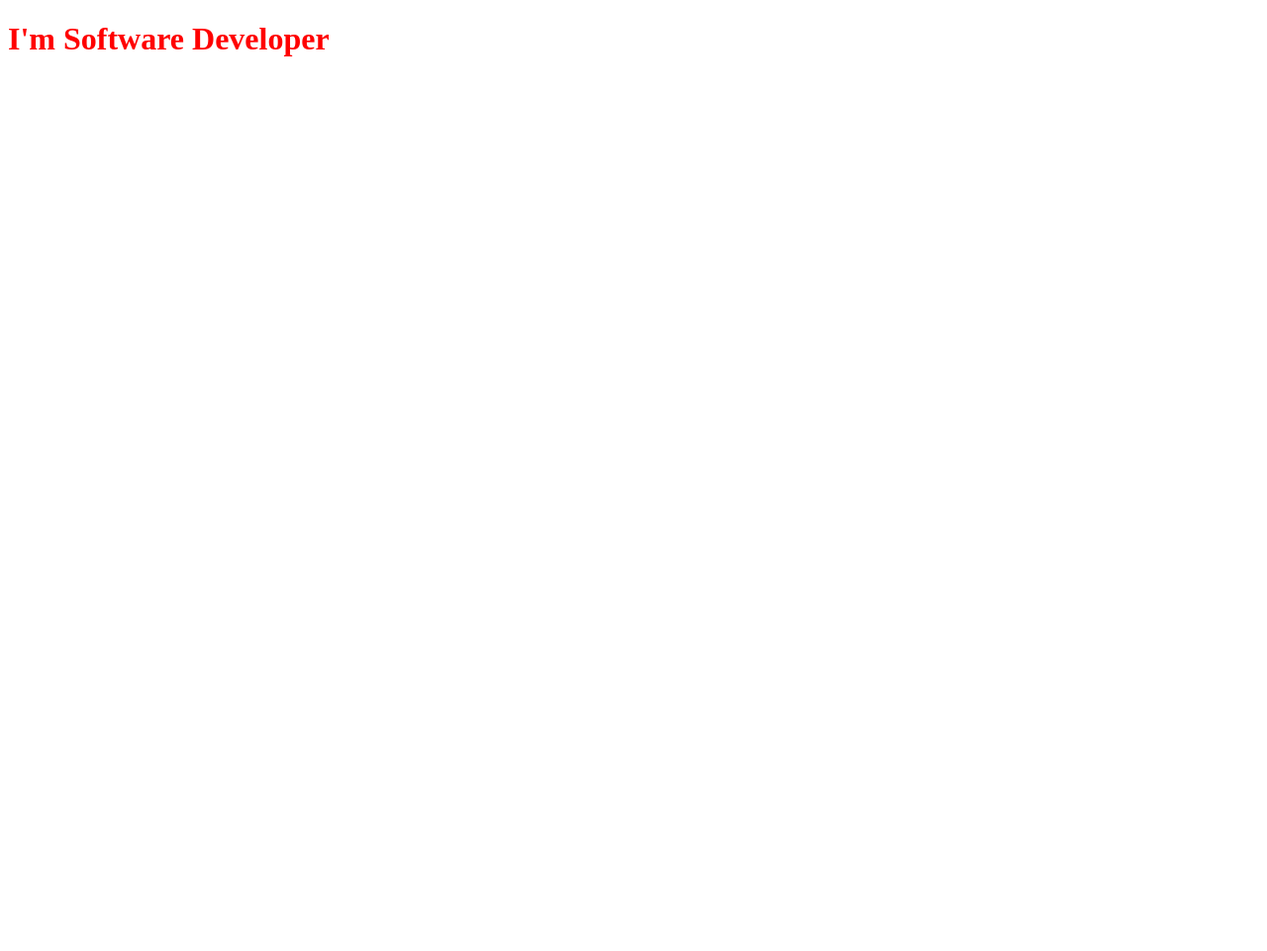
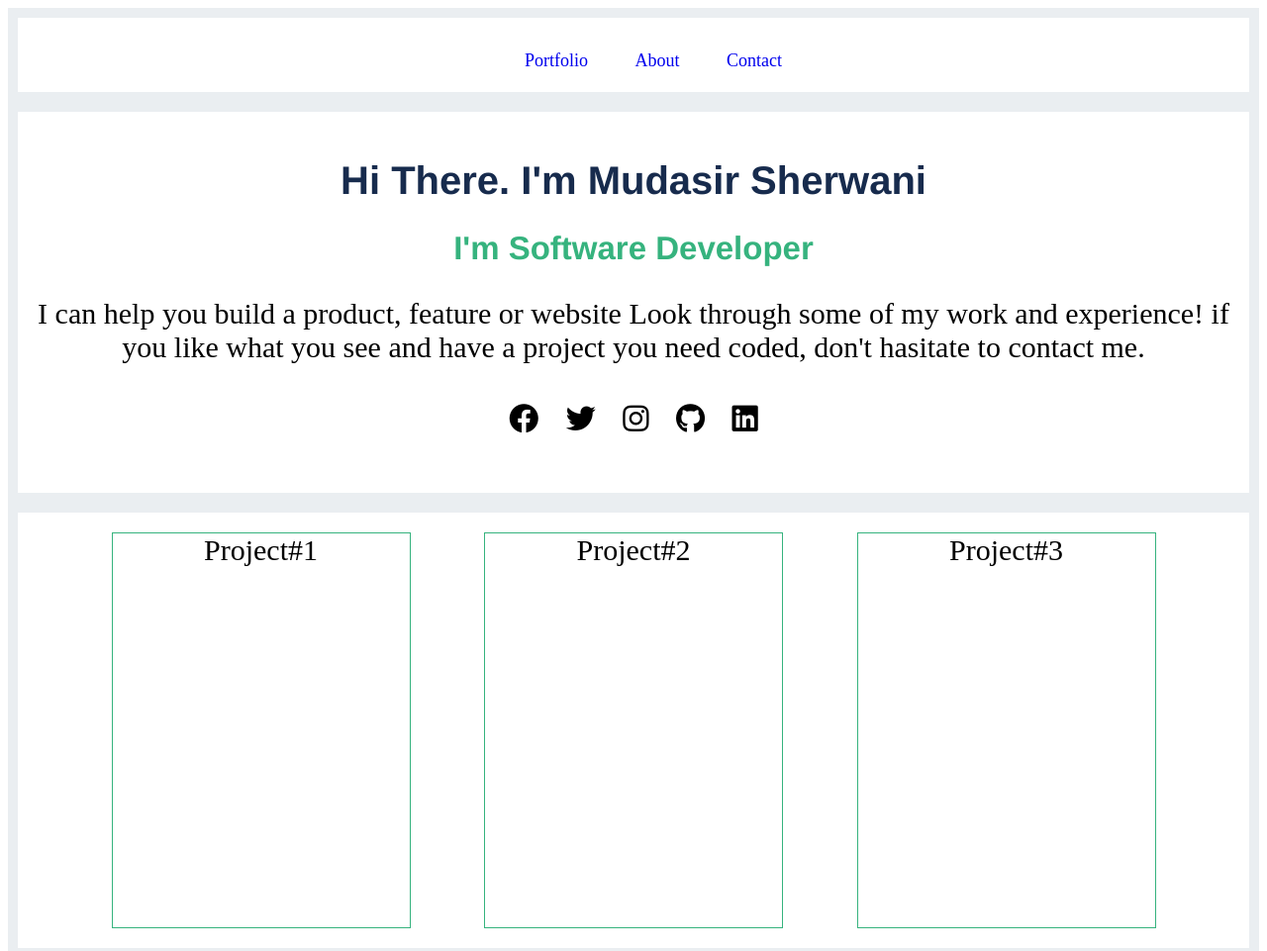
Before and after one commit to MudasirSherwani/Portfolio-27-june-22, a website: page index.html in a window 1280 px wide. Shown: the top 961 px of the page at 99% size. Before the commit the page ends 800 px from the top, so only its background shows below. Drawn offline with Linux system fonts and the light colour scheme.

Commit message:
2 sections done nav-bar, banner, about

```diff
--- a/index.html
+++ b/index.html
@@ -4,9 +4,56 @@
     <meta charset="utf-8" />
     <meta name="viewport" content="width=device-width, initial-scale=1">
     <link rel="stylesheet" href="styles.css">
+    <link rel="stylesheet" href="https://cdnjs.cloudflare.com/ajax/libs/font-awesome/6.1.1/css/all.min.css" integrity="sha512-KfkfwYDsLkIlwQp6LFnl8zNdLGxu9YAA1QvwINks4PhcElQSvqcyVLLD9aMhXd13uQjoXtEKNosOWaZqXgel0g==" crossorigin="anonymous" referrerpolicy="no-referrer" />
     <title>Portfolio</title>
   </head>
   <body>
-    <h1>I'm Software Developer</h1>
+    <div class="flex-container">
+      <div class="header-area">
+        <ul>
+          <li><a href="#">Portfolio</a></li>
+          <li><a href="#">About</a></li>
+          <li><a href="#">Contact</a></li>
+        </ul>
+      </div>
+      <div class="banner-text" >
+        <h1>Hi There. I'm Mudasir Sherwani</h1>
+        <h2>I'm Software Developer</h2>
+        <div>
+          <p class="banner-text-pera">I can help you build a product, feature or website Look through some of my
+            work and experience! if you like what you see and have a project you need coded, don't hasitate to
+            contact me.
+          </p>
+          <p class="social-icons">
+            <i class="fa-brands fa-facebook"></i>
+            <i class="fa-brands fa-twitter"></i>
+            <i class="fa-brands fa-instagram"></i>
+            <i class="fa-brands fa-github"></i>
+            <i class="fa-brands fa-linkedin"></i>
+          </p>
+        </div>
+      </div>
+      <div class="flex-container-card">
+        <div>Project#1</div>
+        <div>Project#2</div>
+        <div>Project#3</div>
+        </div>
+        <div class="flex-container-card">
+          <div>Project#4</div>
+          <div>Project#5</div>
+          <div>Project#6</div>
+        </div>
+      <div>
+        <div class="banner-text" >
+          <h1>About me</h1>
+          <p>I can help you build a product, feature or website Look through some of my
+            work and experience! if you like what you see and have a project you need coded, don't hasitate to
+            contact me.</p>
+          <button style="background-color:#36B37E; border: 0px; height: 50px; width: 150px; border-radius: 8px; font-size: 18px; color: white;">Get My Resume</button>
+        </div>
+      </div>
+      <div>Contact Us</div>
+      <div>Footer</div>
+    </div>
   </body>
 </html>
--- a/styles.css
+++ b/styles.css
@@ -1,7 +1,101 @@
-h1 {
-  color: red;
+.flex-container {
+  display: flex;
+  background-color: rgb(234, 238, 241);
+  flex-direction: column;
 }
 
-p {
-  color: blue;
+.flex-container-card {
+  display: flex;
+  background-color: rgb(174, 181, 187);
+  justify-content: space-evenly;
+  height: 400px;
 }
+
+.flex-container-card > div {
+  width: 300px;
+  border-style: groove;
+  border-width: 1px;
+  border-color: #36B37E;
+  text-align: center;
+}
+
+.flex-container > div {
+  background-color: #ffffff;
+  margin: 10px;
+  padding: 20px;
+  font-size: 30px;
+}
+
+.header-area {
+  height: 35px;
+}
+
+ul {
+  list-style-type: none;
+  text-align: center;
+}
+
+ul li {
+  display: inline;
+  position:relative;
+  top:-28px;
+}
+
+a {
+  padding: 10px;
+  margin: 10px;
+  text-decoration: none;
+  font-size: 18px;
+}
+
+.banner-text {
+  text-align: center;
+  height: auto;
+}
+
+.banner-text > h1 {
+  color: #172B4D;
+  font-size: 40px;
+  font-family: 'Franklin Gothic Medium', 'Arial Narrow', Arial, sans-serif;
+}
+
+.banner-text > h2 {
+  color: #36B37E;
+  font-size: 33px;
+  font-family: 'Franklin Gothic Medium', 'Arial Narrow', Arial, sans-serif;
+}
+
+.banner-text-pera > p {
+  color: #172B4D;
+  font-size: 12px;
+  margin-left: 200px;
+  margin-right: 200px;
+  position: relative;
+}
+
+.social-icons i {
+  padding: 10px;
+}
+
+@media only screen and (max-width: 600px) {
+  .header-area > ul > li > a {
+    font-size: 12px;
+    margin-left: 0px;
+  }
+
+  .banner-text > h1 {
+    font-size: 22px;
+  }
+
+  .banner-text > h2 {
+    font-size: 22px;
+  }
+
+  .banner-text-pera  {
+    font-size: 16px;
+  }
+
+  .flex-container-card > div {
+    font-size: 16px;
+  }
+}
```
